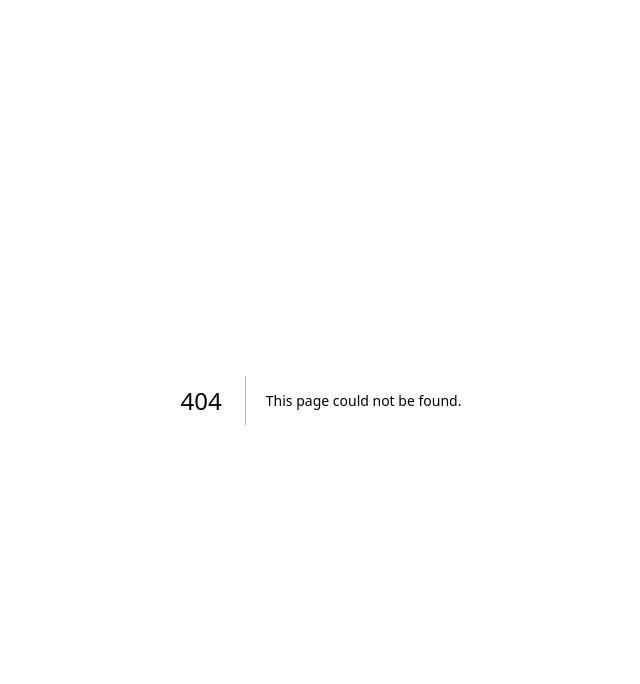
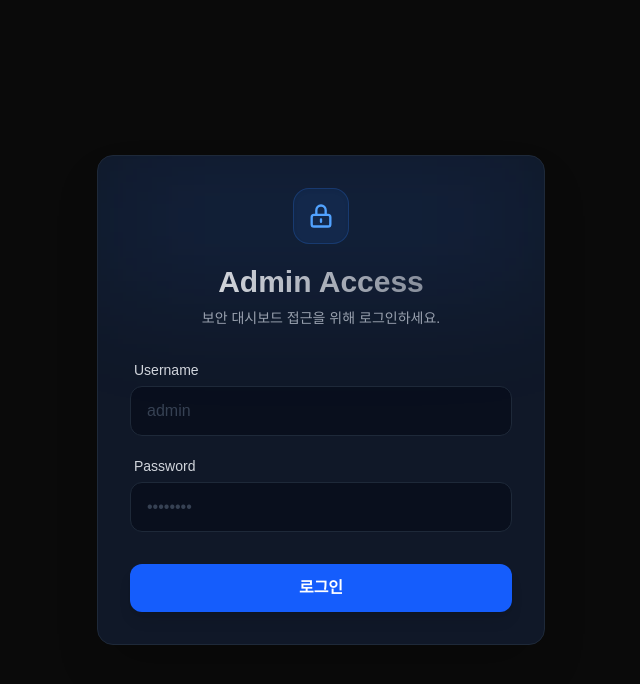
Before and after one commit to sy7code/security-dashboard, a Next.js app: page /login in a window 1280 px wide. Before the commit this address had no page. Shown: the top 684 px of the page, without its empty margins (319-959 px from the left). Built offline with nearby package versions, Linux system fonts and the light colour scheme.

Commit message:
feat: login page

```diff
--- /dev/null
+++ b/app/login/page.tsx
@@ -0,0 +1,110 @@
+"use client";
+
+import { useState } from "react";
+import { useRouter } from "next/navigation";
+import axios from "axios";
+
+export default function LoginPage() {
+  const [username, setUsername] = useState("");
+  const [password, setPassword] = useState("");
+  const [error, setError] = useState("");
+  const [loading, setLoading] = useState(false);
+  const router = useRouter();
+
+  const handleLogin = async (e: React.FormEvent) => {
+    e.preventDefault();
+    setLoading(true);
+    setError("");
+
+    try {
+      const apiUrl = process.env.NEXT_PUBLIC_API_URL || "http://localhost:8080";
+      // Use standard axios to avoid interceptor redirects during login
+      const response = await axios.post(`${apiUrl}/api/auth/login`, {
+        username,
+        password,
+      });
+
+      const token = response.data.token;
+      if (token) {
+        localStorage.setItem("token", token);
+        router.push("/");
+      }
+    } catch (err) {
+      if (axios.isAxiosError(err)) {
+        setError(err.response?.data?.error || "로그인에 실패했습니다.");
+      } else {
+        setError("서버와 통신할 수 없습니다.");
+      }
+    } finally {
+      setLoading(false);
+    }
+  };
+
+  return (
+    <div className="min-h-screen bg-[#0a0a0a] flex items-center justify-center p-4 selection:bg-blue-500/30">
+      <div className="w-full max-w-md bg-gray-900 border border-gray-800 rounded-2xl shadow-2xl p-8 relative overflow-hidden">
+        {/* Decorative background glow */}
+        <div className="absolute top-0 left-1/2 -translate-x-1/2 w-full h-32 bg-blue-500/10 blur-[64px] pointer-events-none"></div>
+
+        <div className="text-center mb-8 relative">
+          <div className="inline-flex items-center justify-center w-14 h-14 rounded-2xl bg-blue-500/10 border border-blue-500/20 mb-5 shadow-inner">
+            <svg className="w-7 h-7 text-blue-400" fill="none" stroke="currentColor" viewBox="0 0 24 24">
+              <path strokeLinecap="round" strokeLinejoin="round" strokeWidth="2" d="M12 15v2m-6 4h12a2 2 0 002-2v-6a2 2 0 00-2-2H6a2 2 0 00-2 2v6a2 2 0 002 2zm10-10V7a4 4 0 00-8 0v4h8z"></path>
+            </svg>
+          </div>
+          <h2 className="text-3xl font-bold bg-clip-text text-transparent bg-gradient-to-r from-gray-100 to-gray-500">
+            Admin Access
+          </h2>
+          <p className="text-gray-400 mt-2 text-sm">보안 대시보드 접근을 위해 로그인하세요.</p>
+        </div>
+
+        <form onSubmit={handleLogin} className="space-y-5 relative">
+          <div>
+            <label className="block text-sm font-medium text-gray-300 mb-1.5 ml-1">Username</label>
+            <input
+              type="text"
+              value={username}
+              onChange={(e) => setUsername(e.target.value)}
+              className="w-full bg-gray-950/50 border border-gray-800 text-gray-200 rounded-xl px-4 py-3 focus:outline-none focus:ring-2 focus:ring-blue-500/50 focus:border-blue-500/50 transition-all placeholder:text-gray-700"
+              placeholder="admin"
+              required
+            />
+          </div>
+          <div>
+            <label className="block text-sm font-medium text-gray-300 mb-1.5 ml-1">Password</label>
+            <input
+              type="password"
+              value={password}
+              onChange={(e) => setPassword(e.target.value)}
+              className="w-full bg-gray-950/50 border border-gray-800 text-gray-200 rounded-xl px-4 py-3 focus:outline-none focus:ring-2 focus:ring-blue-500/50 focus:border-blue-500/50 transition-all placeholder:text-gray-700"
+              placeholder="••••••••"
+              required
+            />
+          </div>
+
+          {error && (
+            <div className="bg-red-950/30 border border-red-900/50 text-red-400 text-sm px-4 py-3 rounded-xl flex items-center animate-in fade-in slide-in-from-top-1">
+              <svg className="w-5 h-5 mr-2 flex-shrink-0" fill="none" stroke="currentColor" viewBox="0 0 24 24"><path strokeLinecap="round" strokeLinejoin="round" strokeWidth="2" d="M12 8v4m0 4h.01M21 12a9 9 0 11-18 0 9 9 0 0118 0z"></path></svg>
+              {error}
+            </div>
+          )}
+
+          <button
+            type="submit"
+            disabled={loading}
+            className="w-full bg-blue-600 hover:bg-blue-500 text-white font-semibold py-3 rounded-xl transition-all shadow-lg hover:shadow-blue-500/25 flex items-center justify-center disabled:opacity-50 disabled:cursor-not-allowed mt-8"
+          >
+            {loading ? (
+              <svg className="animate-spin h-5 w-5 text-white" xmlns="http://www.w3.org/2000/svg" fill="none" viewBox="0 0 24 24">
+                <circle className="opacity-25" cx="12" cy="12" r="10" stroke="currentColor" strokeWidth="4"></circle>
+                <path className="opacity-75" fill="currentColor" d="M4 12a8 8 0 018-8V0C5.373 0 0 5.373 0 12h4zm2 5.291A7.962 7.962 0 014 12H0c0 3.042 1.135 5.824 3 7.938l3-2.647z"></path>
+              </svg>
+            ) : (
+              "로그인"
+            )}
+          </button>
+        </form>
+      </div>
+    </div>
+  );
+}
```
